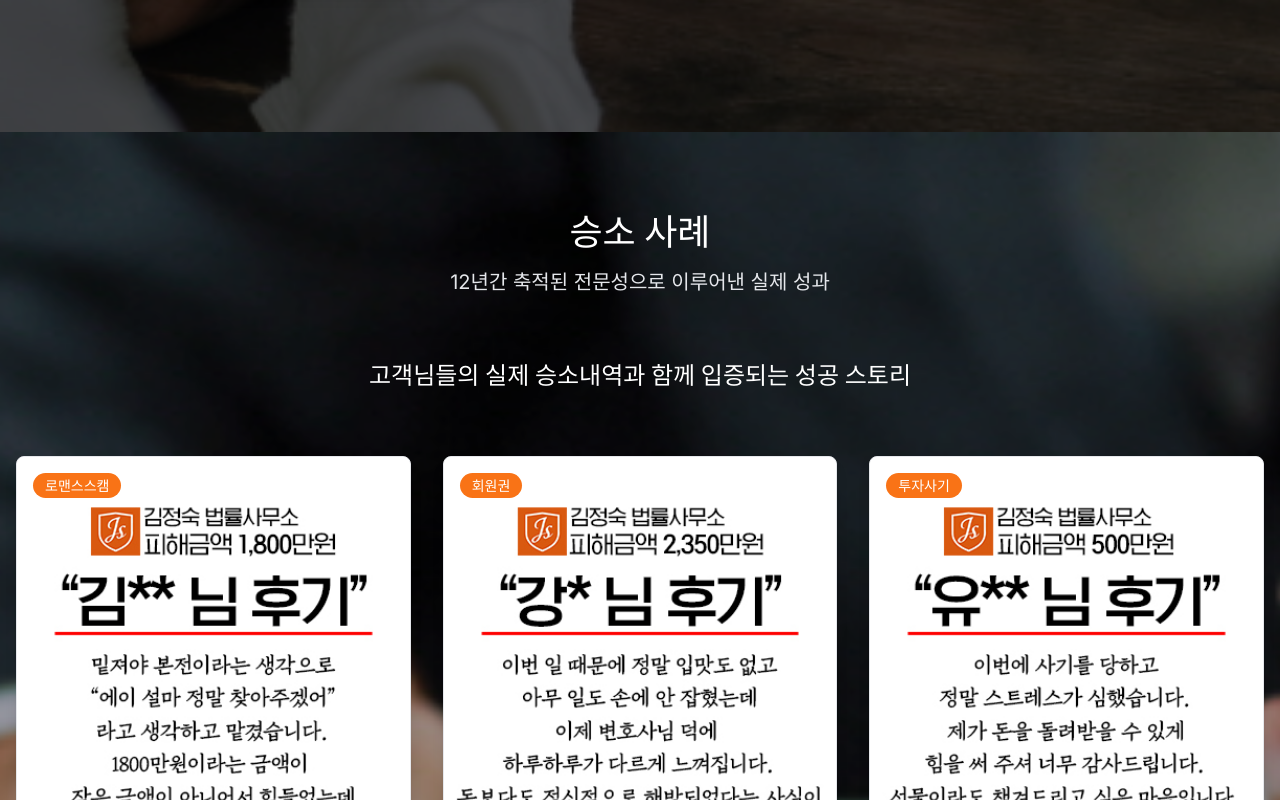
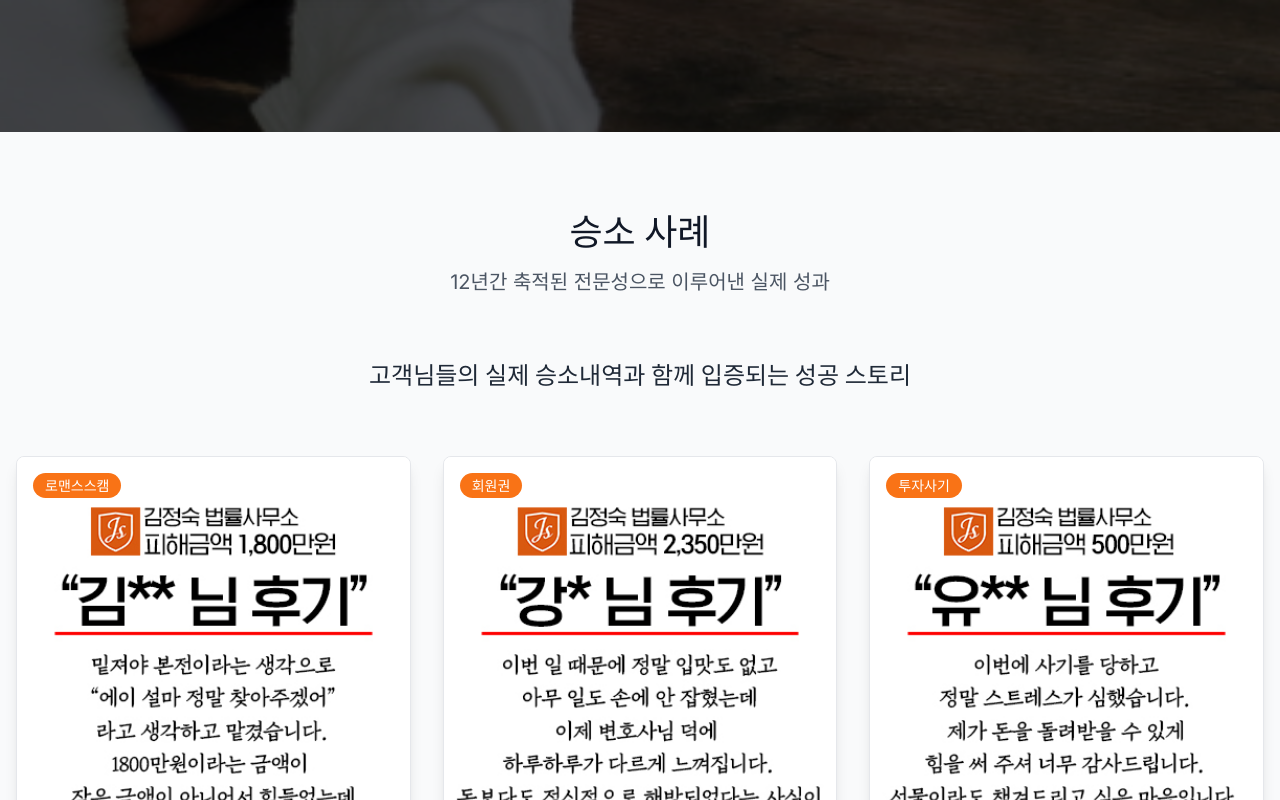
Before and after one commit to gu991230-cyber/gugit, a Next.js app: page / in a window 1280 px wide. Shown: the part 1940-2740 px from the top of the page. Built offline with nearby package versions, Linux system fonts and the light colour scheme; no server answers.

Commit message:
Revert Services section to original: remove 2984.jpg file and restore gray background with dark text

```diff
--- a/src/app/page.tsx
+++ b/src/app/page.tsx
@@ -250,19 +250,14 @@ export default function Home() {
       </section>
 
       {/* 4. Services Section - 승소 사례 */}
-      <section id="services" className="py-20 relative bg-cover bg-center bg-no-repeat" style={{
-        backgroundImage: `url('/images/558.jpg')`
-      }}>
-        {/* Light Overlay for text readability */}
-        <div className="absolute inset-0 bg-black/30"></div>
-
-        <div className="relative z-10 max-w-7xl mx-auto px-4">
+      <section id="services" className="py-20 bg-gray-50">
+        <div className="max-w-7xl mx-auto px-4">
           <div className="text-center mb-16">
-            <h2 className="text-4xl font-bold text-white mb-4">승소 사례</h2>
-            <p className="text-xl text-gray-200">12년간 축적된 전문성으로 이루어낸 실제 성과</p>
+            <h2 className="text-4xl font-bold text-gray-900 mb-4">승소 사례</h2>
+            <p className="text-xl text-gray-600">12년간 축적된 전문성으로 이루어낸 실제 성과</p>
           </div>
 
-          <p className="text-2xl font-bold text-center text-white mb-16">고객님들의 실제 승소내역과 함께 입증되는 성공 스토리</p>
+          <p className="text-2xl font-bold text-center text-gray-800 mb-16">고객님들의 실제 승소내역과 함께 입증되는 성공 스토리</p>
 
           {/* 사례 그리드 */}
           <div className="grid grid-cols-1 md:grid-cols-2 lg:grid-cols-3 gap-8 mb-16">
```
